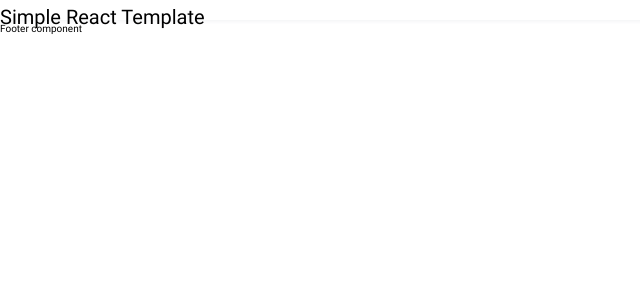
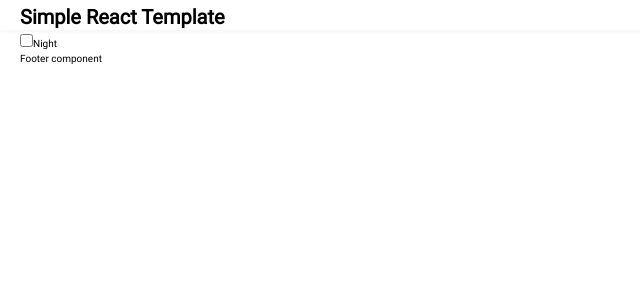
Before and after one commit to maxponmar/simple-react-template, a React (Create React App) app: page / in a window 1280 px wide. Shown: the top 300 px of the page, without its empty margins (0-640 px from the left). Built offline with nearby package versions, Linux system fonts and the light colour scheme.

Commit message:
Layout folder added to components
- Footer and Header components moved to the layout folder

```diff
--- a/src/App.js
+++ b/src/App.js
@@ -1,6 +1,6 @@
 import styles from './App.module.css';
-import Footer from './components/footer/Footer';
-import Header from './components/header/Header';
+import Footer from './components/layout/footer/Footer';
+import Header from './components/layout/header/Header';
 
 function App() {
   return (
--- a/src/App.module.css
+++ b/src/App.module.css
@@ -1,6 +1,7 @@
 .app {
   /* Header hight margin */
-  margin-top: 2rem;
+  margin-top: 3rem;
+  padding: 2rem;
 }
 
 .container {
--- a/src/components/header/Header.js
+++ /dev/null
@@ -1,9 +0,0 @@
-import styles from "./Header.module.css";
-
-const Header = ({title}) => {
-  return(
-    <header className={styles.header}>{title}</header>
-  )
-}
-
-export default Header;
--- /dev/null
+++ b/src/components/layout/header/Header.js
@@ -0,0 +1,13 @@
+import styles from "./Header.module.css";
+
+const Header = ({title}) => {
+  return(
+    <header className={styles.header}>
+      <h1 className={styles.title}>{title}</h1>
+      <input type='checkbox' id='time'/>
+      <label for='time'>Night</label>
+    </header>
+  )
+}
+
+export default Header;
--- a/src/components/header/Header.module.css
+++ b/src/components/layout/header/Header.module.css
@@ -1,9 +1,13 @@
 .header {
   width: 100%;
-  height: 2rem;
+  height: 3rem;
   position: fixed;
   top: 0;
   left: 0;
   box-shadow: 0 1px 4px rgba(146, 161, 176, 0.15);
+  padding-left: 2rem;
+}
+
+.title {
   font-size: 2rem;
 }
```
Also changed, not shown: src/components/layout/footer/Footer.js (renamed from src/components/footer/Footer.js), src/components/layout/footer/Footer.module.css (added).
